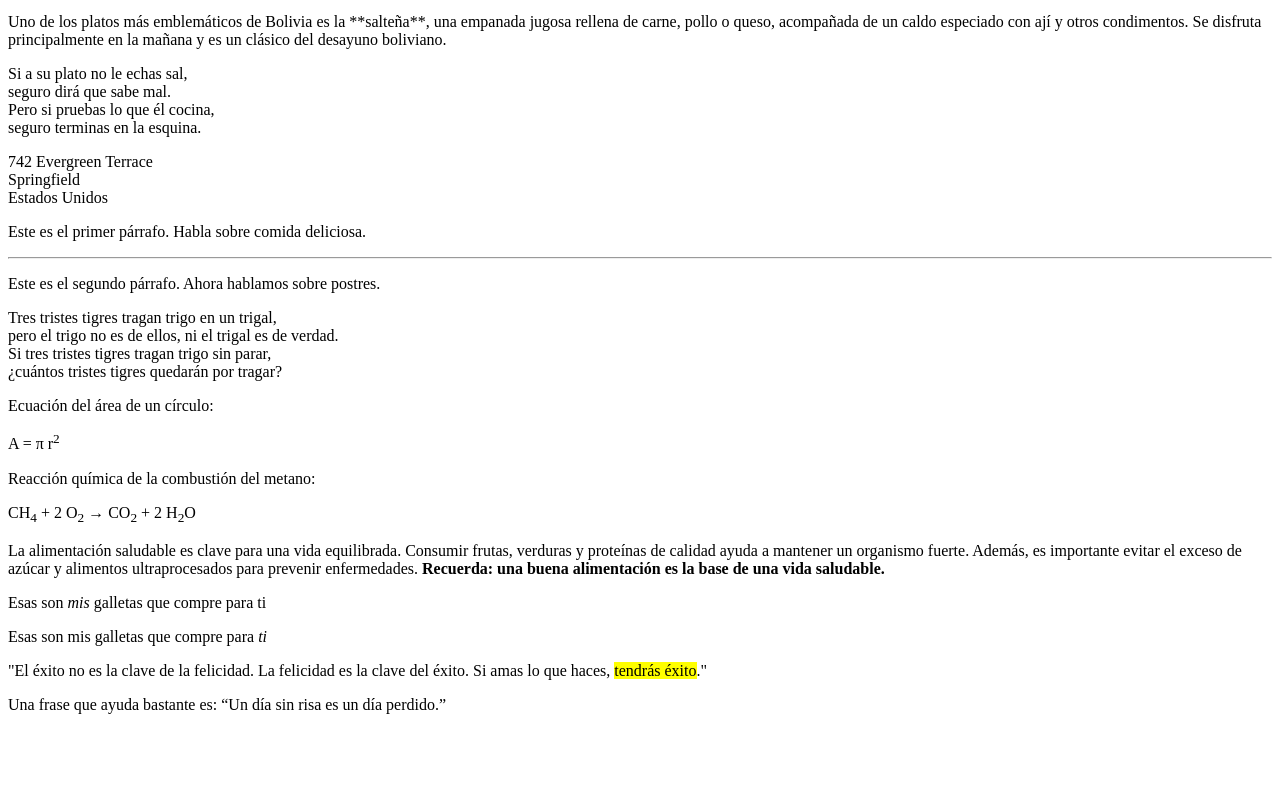
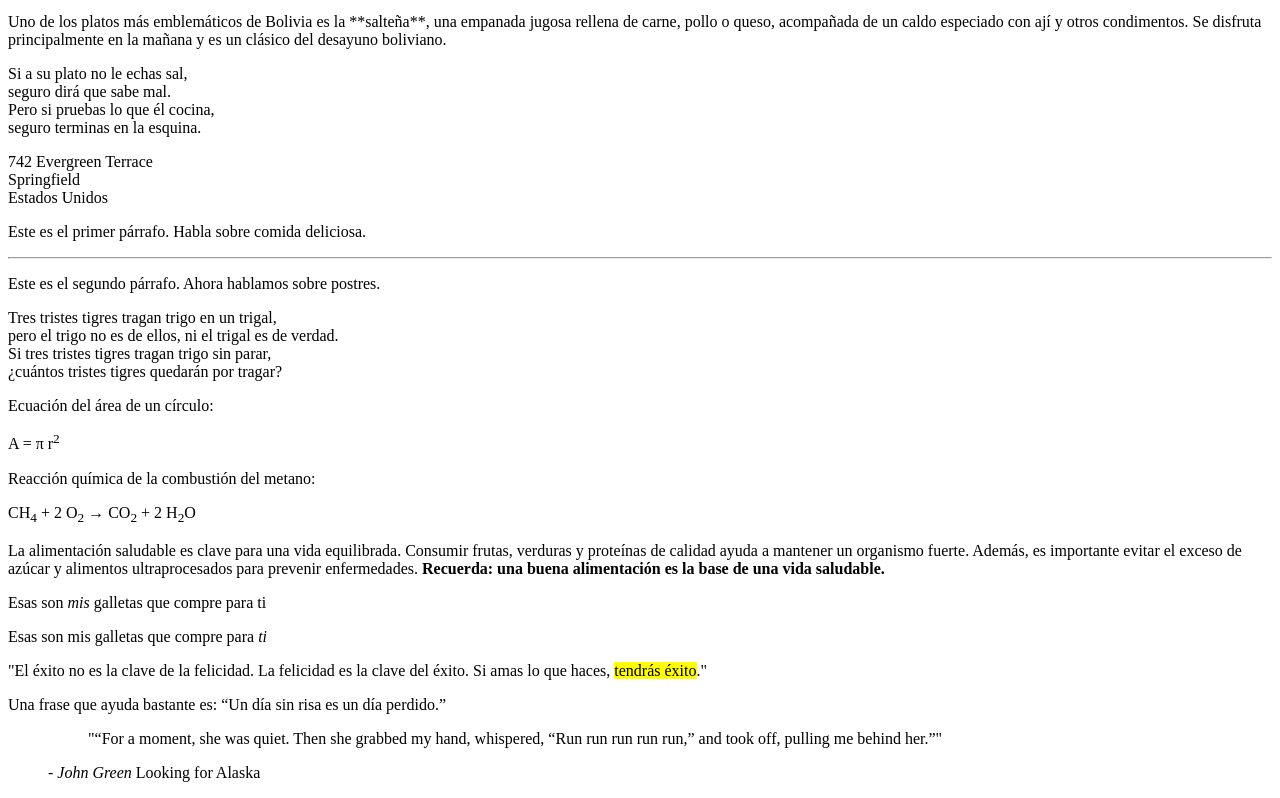
Before and after one commit to FernandoNB06/Manejo-de-Texto, a plain HTML site: page index.html in a window 1280 px wide. Shown: the part 758-1556 px from the top of the page. Before the commit the page ends 1488 px from the top, so only its background shows below. Drawn offline with Linux system fonts and the light colour scheme.

Commit message:
Segundo Commit

```diff
--- a/index.html
+++ b/index.html
@@ -103,7 +103,14 @@
         <p>Una frase que ayuda bastante es: <q cite="https://www.biography.com/actor/charlie-chaplin">Un día sin risa es un día perdido.</q></p>
     </div>
 
-
+    <figure>
+        <blockquote cite="https://www.goodreads.com/quotes/9810">
+            <p>
+                "“For a moment, she was quiet. Then she grabbed my hand, whispered, “Run run run run run,” and took off, pulling me behind her.”"
+            </p>
+        </blockquote>
+        <figcaption><cite>- John Green </cite>Looking for Alaska</figcaption>
+    </figure>
 
 
 </body>
```
